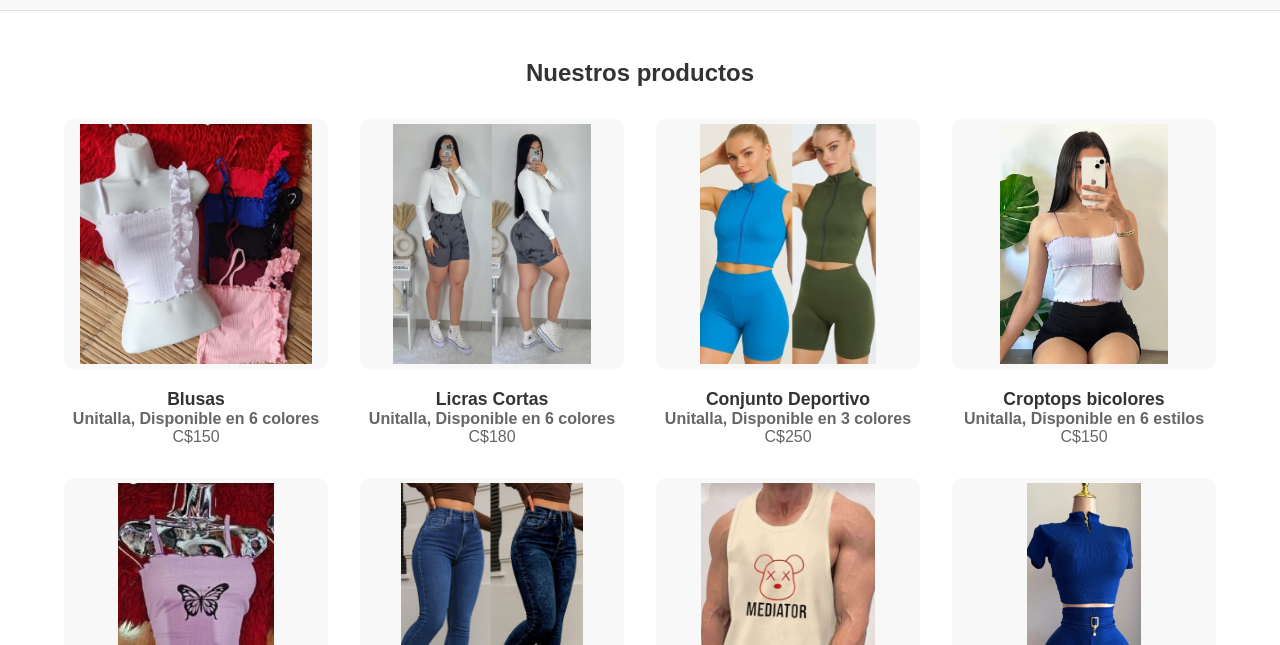
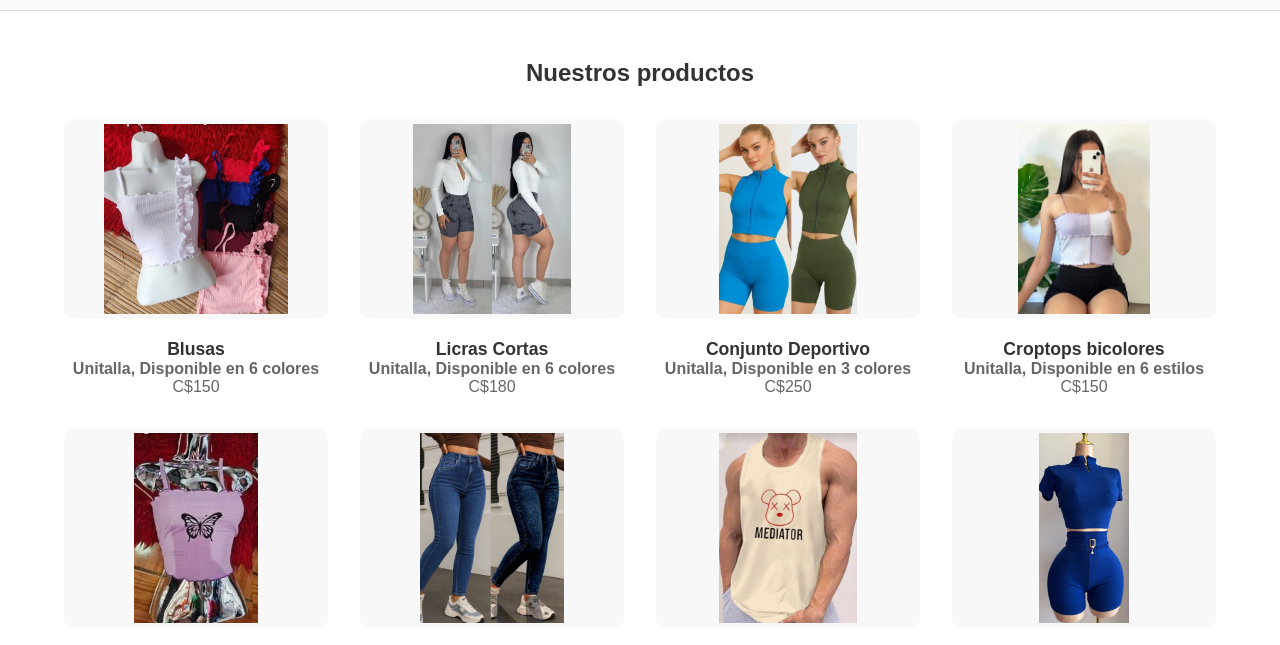
Before and after one commit to josemairena216-arch/Yiyi-sstore, a plain HTML site: page productos.html in a window 1280 px wide. Shown: the part 136-781 px from the top of the page. Drawn offline with Linux system fonts and the light colour scheme.

Commit message:
Update estilos.css

```diff
--- a/estilos.css
+++ b/estilos.css
@@ -150,7 +150,7 @@ nav a.activo {
 /* AJUSTE DE IMÁGENES PARA PRODUCTOS */
 .item img {
     width: 100%;                /* ocupa todo el ancho de su contenedor */
-    height: 250px;              /* alto uniforme para todas las imágenes */
+    height: 200px;              /* alto uniforme para todas las imágenes */
     object-fit: contain;        /* mantiene la proporción y se ve completa */
     border-radius: 10px;
     background-color: #f8f8f8;  /* fondo neutro para imágenes más pequeñas */
```
